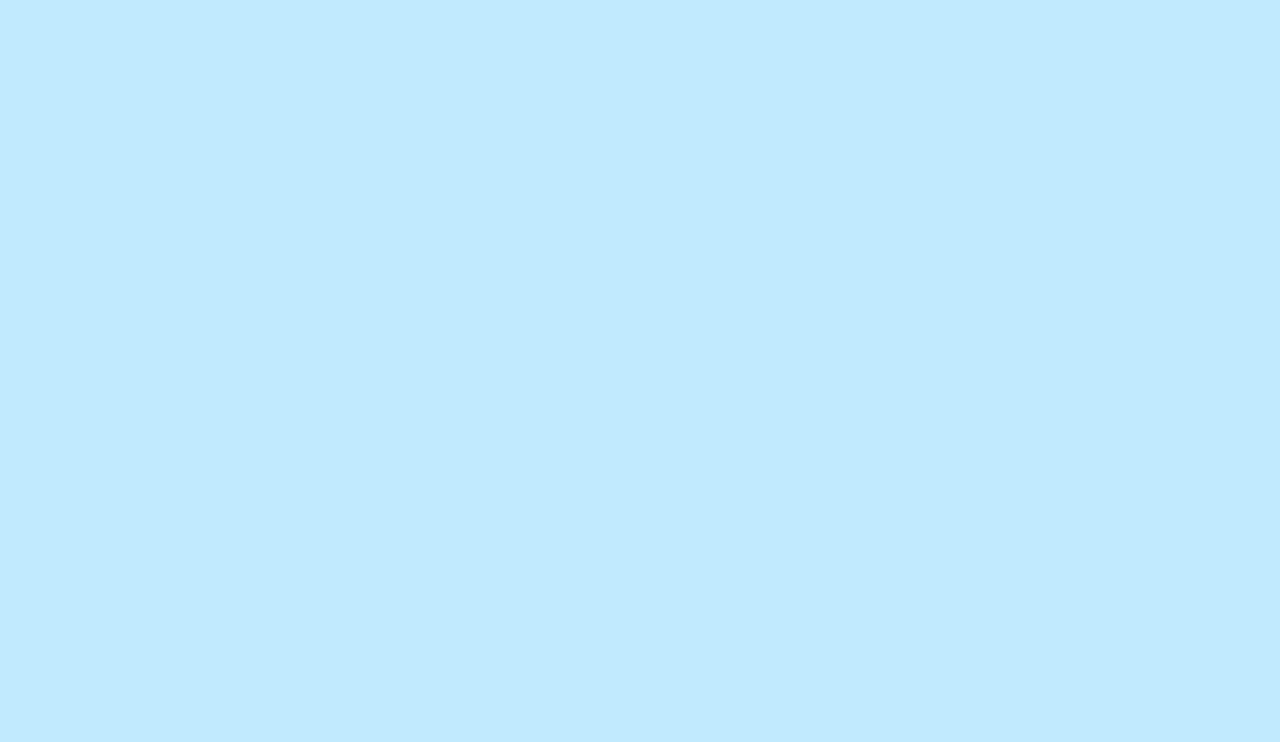
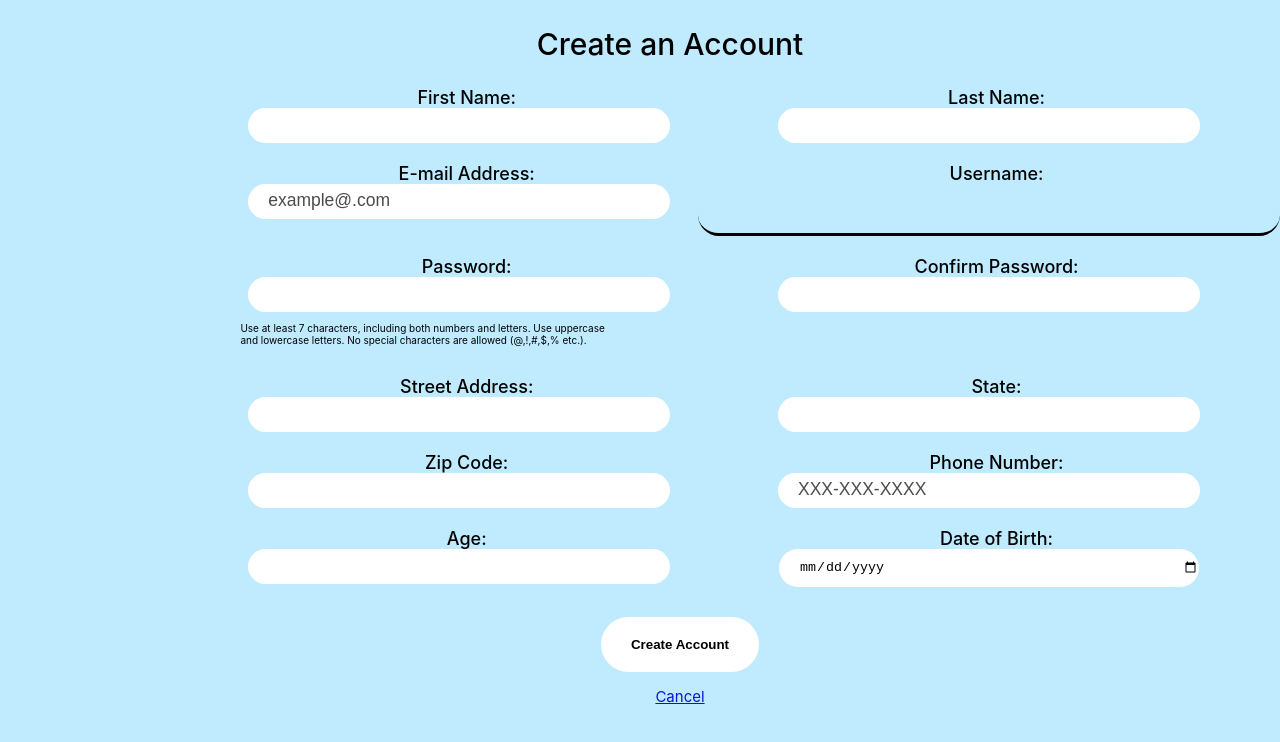
Before and after one commit to leslyvv/IRL-Anti-Virus, a React (Create React App) app in the folder reactirlantivirus/: page /signup in a window 1280 px wide. Before the commit this address had no page. Shown: the top 742 px of the page. Built offline with nearby package versions, Linux system fonts and the light colour scheme.

Commit message:
signup frontend initial

```diff
--- a/reactirlantivirus/src/App.js
+++ b/reactirlantivirus/src/App.js
@@ -1,12 +1,15 @@
 import './App.css';
 import { Routes, Route } from 'react-router-dom';
 import Login from "./components/Login";
+import Signup from "./components/Signup";
 
 function App() {
   return (
     <div className="App">
       <Routes>
         <Route path="/login" element={<Login />} /> {/* Changed 'login' to 'Login' */}
+        <Route path="/signup" element={<Signup />} /> {/* Changed 'login' to 'Login' */}
+
       </Routes>
     </div>
   );
--- /dev/null
+++ b/reactirlantivirus/src/components/Signup.css
@@ -0,0 +1,93 @@
+body{
+    background-color:rgb(192, 235, 255);
+  }
+  .account-header{
+    font-size: 30px;
+    font-weight: 550;
+    margin-top: 2%;
+    margin-left: 60px;
+    display: flex;
+    justify-content: center;
+    color:black;
+
+  }
+  input{
+    width: 400px;
+    border-radius: 40px;
+    padding-top: 10px;
+    padding-bottom: 10px;
+    padding-left: 20px;
+    border: none;
+
+  }
+  label{
+    font-size: 18px;
+    font-weight: 500;
+    margin-bottom: 20px;
+    margin-left: 15px;
+
+  }
+  input::placeholder, input::date{
+
+    color:gray;
+    opacity: 0.5;
+  }
+  .account-info{
+    margin-left: 18%;
+    margin-top: 2%;
+    display:grid;
+    grid-template-columns: 1fr 1fr;
+    column-gap: 10px;
+    row-gap: 20px;
+
+  }
+  .pass-info{
+    width: 380px;
+    text-align: left;
+    font-size: 10px;
+    margin-left: 10px;
+  }
+
+  .submission{
+    display: flex;
+    align-items: center;
+    flex-direction: column;
+    margin-left:80px;
+  }
+  .create-acct-button{
+    background-color:white;
+    color:black;
+    font-weight: 600;
+    margin-top: 30px;
+    padding-top: 20px;
+    padding-bottom:20px;
+    padding-left: 30px;
+    padding-right: 30px;
+    border-radius: 30px;
+    border:none;
+    transition: hover 0.15s, opacity 0.15s;
+
+  }
+  .create-acct-button:hover{
+    color:white;
+    background-color: black;
+  }
+  .create-acct-button:active{
+    opacity: 0.7;
+    cursor:pointer;
+  }
+  a:link, a:visited{
+    color:rgb(10, 21, 215);
+    text-decoration:underline;
+    cursor: auto;
+  }
+  a:hover{
+    color:rgb(12, 142, 217);
+  }
+  a:active{
+    color:rgb(12, 142, 217);
+    cursor:pointer;
+  }
+  .cancel-link{
+    font-size:15px;
+  }
--- /dev/null
+++ b/reactirlantivirus/src/components/Signup.jsx
@@ -0,0 +1,98 @@
+// CreateAccountForm.js
+import React, { useState } from 'react';
+import './Signup.css'; // Make sure to adjust the path as necessary
+
+const Signup = () => {
+  const [formData, setFormData] = useState({
+    firstname: '',
+    lastname: '',
+    email: '',
+    username: '',
+    pass: '',
+    pass2: '',
+    street: '',
+    state: '',
+    zip: '',
+    phone: '',
+    age: '',
+    dob: ''
+  });
+
+  const handleChange = (e) => {
+    const { name, value } = e.target;
+    setFormData({ ...formData, [name]: value });
+  };
+
+  const handleSubmit = (e) => {
+    e.preventDefault();
+    // Add form submission logic here
+    console.log(formData);
+  };
+
+  return (
+    <div className="account-container">
+      <div className="account-header">Create an Account</div>
+      <form onSubmit={handleSubmit}>
+        <div className="account-info">
+          <div>
+            <label htmlFor="firstname">First Name:</label><br />
+            <input className="first-name-box" type="text" name="firstname" value={formData.firstname} onChange={handleChange} required />
+          </div>
+          <div>
+            <label htmlFor="lastname">Last Name:</label><br />
+            <input className="last-name-box" type="text" name="lastname" value={formData.lastname} onChange={handleChange} required />
+          </div>
+          <div>
+            <label htmlFor="email">E-mail Address:</label><br />
+            <input className="email-box" type="text" name="email" value={formData.email} onChange={handleChange} pattern="[a-z0-9._%+\-]+@[a-z0-9.\-]+\.[a-z]{2,}$" placeholder="example@.com" required />
+          </div>
+          <div>
+            <label htmlFor="username">Username:</label><br />
+            <input className="user-box" type="text" name="username" value={formData.username} onChange={handleChange} pattern="^[a-zA-Z0-9](_(?!(\.|_))|\.(?!(_|\.))|[a-zA-Z0-9]){6,18}[a-zA-Z0-9]$" required />
+          </div>
+          <div>
+            <label htmlFor="pass">Password:</label><br />
+            <input className="pass-box" type="password" name="pass" value={formData.pass} onChange={handleChange} pattern="(?=.*\d)(?=.*[a-z])(?=.*[A-Z]).{7,}" required />
+            <p className="pass-info">Use at least 7 characters, including both numbers and letters. Use uppercase and lowercase letters. No special characters are allowed (@,!,#,$,% etc.).</p>
+          </div>
+          <div>
+            <label htmlFor="pass2">Confirm Password:</label><br />
+            <input className="pass2-box" type="password" name="pass2" value={formData.pass2} onChange={handleChange} required />
+          </div>
+          <div>
+            <label htmlFor="street">Street Address:</label><br />
+            <input className="street-box" type="text" name="street" value={formData.street} onChange={handleChange} required />
+          </div>
+          <div>
+            <label htmlFor="state">State:</label><br />
+            <input className="state-box" type="text" name="state" value={formData.state} onChange={handleChange} pattern="[A-Za-z]{2}" required />
+          </div>
+          <div>
+            <label htmlFor="zip">Zip Code:</label><br />
+            <input className="zipcode-box" type="text" name="zip" value={formData.zip} onChange={handleChange} pattern="[0-9]{5}" required />
+          </div>
+          <div>
+            <label htmlFor="phone">Phone Number:</label><br />
+            <input className="phone-box" type="tel" name="phone" value={formData.phone} onChange={handleChange} pattern="[0-9]{10}" placeholder="XXX-XXX-XXXX" required />
+          </div>
+          <div>
+            <label htmlFor="age">Age:</label><br />
+            <input className="age-box" type="number" name="age" value={formData.age} onChange={handleChange} min="0" max="120" required />
+          </div>
+          <div>
+            <label htmlFor="dob">Date of Birth:</label><br />
+            <input className="dob-box" type="date" name="dob" value={formData.dob} onChange={handleChange} required />
+          </div>
+        </div>
+        <div className="submission">
+          <button className="create-acct-button">Create Account</button>
+          <p className="cancel-link">
+            <a href="#">Cancel</a>
+          </p>
+        </div>
+      </form>
+    </div>
+  );
+};
+
+export default Signup;
```
